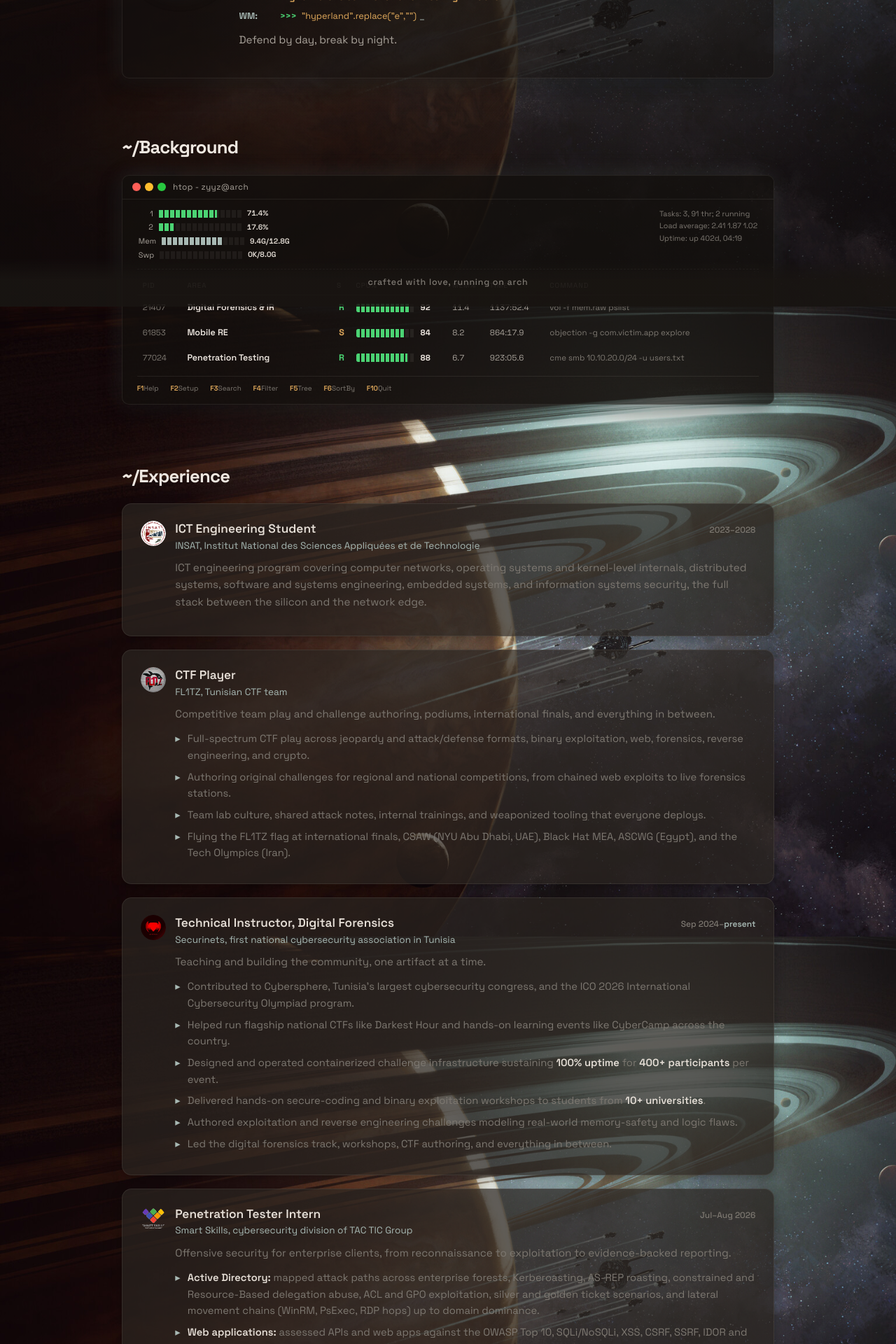
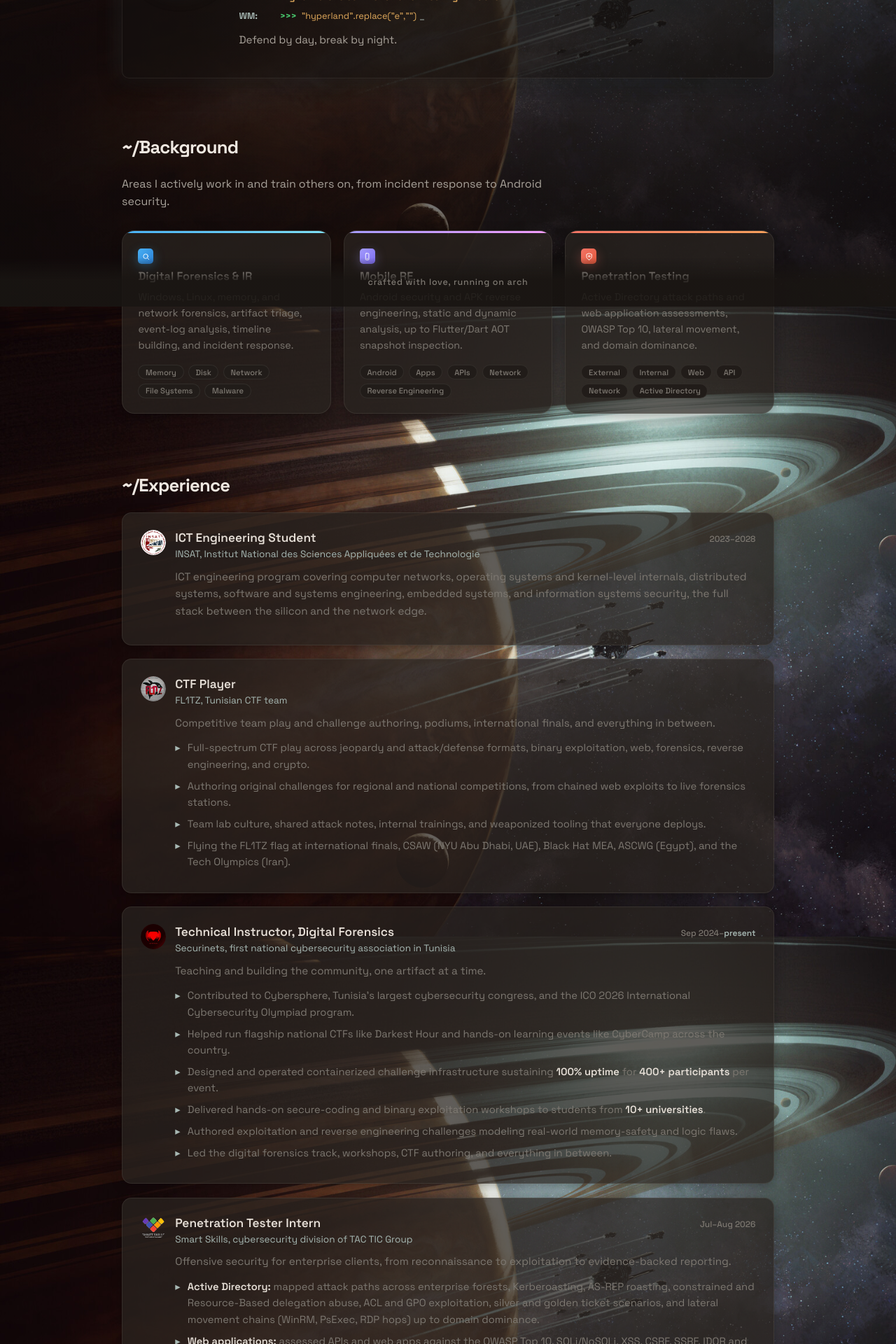
Before and after one commit to 0xZyyz/0xZyyz.github.io, a Jekyll site: the page built from index.html, in a window 1280 px wide. Shown: the part 462-2382 px from the top of the page at 70% size. Built offline with Jekyll 4.4.1, drawn with Linux system fonts in a browser that asks for light colours.

Commit message:
Replace htop dashboard with simple card layout

```diff
--- a/index.html
+++ b/index.html
@@ -40,66 +40,44 @@
 
   <section id="arsenal" class="section">
     <h2 class="section__title">~/Background</h2>
-
-    <div class="htop" aria-label="Focus areas, presented as an htop process table">
-      <div class="htop-titlebar" aria-hidden="true">
-        <span class="nf-dots"><i class="nf-dot nf-dot--close"></i><i class="nf-dot nf-dot--minimize"></i><i class="nf-dot nf-dot--maximize"></i></span>
-        <span class="htop-title">htop - zyyz@arch</span>
-      </div>
-
-      <div class="htop-meters">
-        <div class="htop-meters__bars" aria-hidden="true">
-          <span class="htop-meter"><span class="htop-meter__key">1</span><span class="htop-bar"><span class="htop-fill htop-fill--cpu" data-live style="width:38%"></span></span><span class="htop-meter__val">38.6%</span></span>
-          <span class="htop-meter"><span class="htop-meter__key">2</span><span class="htop-bar"><span class="htop-fill htop-fill--cpu" data-live style="width:31%"></span></span><span class="htop-meter__val">31.2%</span></span>
-          <span class="htop-meter"><span class="htop-meter__key">Mem</span><span class="htop-bar"><span class="htop-fill htop-fill--mem" style="width:73%"></span></span><span class="htop-meter__val">9.4G/12.8G</span></span>
-          <span class="htop-meter"><span class="htop-meter__key">Swp</span><span class="htop-bar"></span><span class="htop-meter__val">0K/8.0G</span></span>
-        </div>
-        <div class="htop-meters__stats" aria-hidden="true">
-          <span>Tasks: 3, 91 thr; 2 running</span>
-          <span>Load average: 2.41 1.87 1.02</span>
-          <span>Uptime: up 402d, 04:19</span>
-        </div>
-      </div>
-
-      <div class="htop-table">
-        <div class="htop-row htop-row--head" aria-hidden="true">
-          <span>PID</span><span>AREA</span><span>S</span><span>CPU%</span><span>MEM%</span><span>TIME+</span><span>COMMAND</span>
-        </div>
-
-        <div class="htop-row">
-          <span class="htop-pid">21407</span>
-          <span class="htop-name">Digital Forensics &amp; IR</span>
-          <span class="htop-state htop-state--r" title="running">R</span>
-          <span class="htop-cpu"><span class="htop-cpu__track"><span class="htop-fill htop-fill--cpu" data-fill="92" style="width:92%"></span></span><b class="htop-cpu__val"><span data-count="92">92</span></b></span>
-          <span class="htop-mem">11.4</span>
-          <span class="htop-time">1137:52.4</span>
-          <span class="htop-cmd">vol -f mem.raw pslist</span>
-        </div>
-
-        <div class="htop-row">
-          <span class="htop-pid">61853</span>
-          <span class="htop-name">Mobile RE</span>
-          <span class="htop-state htop-state--s" title="sleeping">S</span>
-          <span class="htop-cpu"><span class="htop-cpu__track"><span class="htop-fill htop-fill--cpu" data-fill="84" style="width:84%"></span></span><b class="htop-cpu__val"><span data-count="84">84</span></b></span>
-          <span class="htop-mem">8.2</span>
-          <span class="htop-time">864:17.9</span>
-          <span class="htop-cmd">objection -g com.victim.app explore</span>
-        </div>
-
-        <div class="htop-row">
-          <span class="htop-pid">77024</span>
-          <span class="htop-name">Penetration Testing</span>
-          <span class="htop-state htop-state--r" title="running">R</span>
-          <span class="htop-cpu"><span class="htop-cpu__track"><span class="htop-fill htop-fill--cpu" data-fill="88" style="width:88%"></span></span><b class="htop-cpu__val"><span data-count="88">88</span></b></span>
-          <span class="htop-mem">6.7</span>
-          <span class="htop-time">923:05.6</span>
-          <span class="htop-cmd">cme smb 10.10.20.0/24 -u users.txt</span>
-        </div>
-      </div>
-
-      <div class="htop-footer" aria-hidden="true">
-        <span><b>F1</b>Help</span><span><b>F2</b>Setup</span><span><b>F3</b>Search</span><span><b>F4</b>Filter</span><span><b>F5</b>Tree</span><span><b>F6</b>SortBy</span><span><b>F10</b>Quit</span>
-      </div>
+    <p class="section__lede">Areas I actively work in and train others on, from incident response to Android security.</p>
+    <div class="arsenal">
+      <article class="arsenal-card arsenal-card--blue">
+        <span class="arsenal-card__icon" aria-hidden="true">
+          <svg viewBox="0 0 24 24" fill="none" stroke="currentColor" stroke-width="2" stroke-linecap="round" stroke-linejoin="round">
+            <circle cx="11" cy="11" r="7"></circle><line x1="21" y1="21" x2="16.65" y2="16.65"></line>
+          </svg>
+        </span>
+        <h3>Digital Forensics &amp; IR</h3>
+        <p>Windows, Linux, memory, and network forensics, artifact triage, event-log analysis, timeline building, and incident response.</p>
+        <ul class="arsenal-card__tags">
+          <li>Memory</li><li>Disk</li><li>Network</li><li>File Systems</li><li>Malware</li>
+        </ul>
+      </article>
+      <article class="arsenal-card arsenal-card--violet">
+        <span class="arsenal-card__icon" aria-hidden="true">
+          <svg viewBox="0 0 24 24" fill="none" stroke="currentColor" stroke-width="2" stroke-linecap="round" stroke-linejoin="round">
+            <rect x="7" y="2" width="10" height="20" rx="2"></rect><line x1="11" y1="18" x2="13" y2="18"></line>
+          </svg>
+        </span>
+        <h3>Mobile RE</h3>
+        <p>Android security and APK reverse engineering, static and dynamic analysis, up to Flutter/Dart AOT snapshot inspection.</p>
+        <ul class="arsenal-card__tags">
+          <li>Android</li><li>Apps</li><li>APIs</li><li>Network</li><li>Reverse Engineering</li>
+        </ul>
+      </article>
+      <article class="arsenal-card arsenal-card--coral">
+        <span class="arsenal-card__icon" aria-hidden="true">
+          <svg viewBox="0 0 24 24" fill="none" stroke="currentColor" stroke-width="2" stroke-linecap="round" stroke-linejoin="round">
+            <path d="M12 22s8-3.5 8-10V5l-8-3-8 3v7c0 6.5 8 10 8 10z"></path><circle cx="12" cy="11" r="2.5"></circle>
+          </svg>
+        </span>
+        <h3>Penetration Testing</h3>
+        <p>Active Directory attack paths and web application assessments, OWASP Top 10, lateral movement, and domain dominance.</p>
+        <ul class="arsenal-card__tags">
+          <li>External</li><li>Internal</li><li>Web</li><li>API</li><li>Network</li><li>Active Directory</li>
+        </ul>
+      </article>
     </div>
   </section>
 
@@ -253,44 +231,6 @@
     document.querySelectorAll('.marquee__group a').forEach(function (a) {
       a.setAttribute('tabindex', '-1');
     });
-
-    var htop = document.querySelector('.htop');
-    if (!htop) return;
-    var reduce = window.matchMedia && window.matchMedia('(prefers-reduced-motion: reduce)').matches;
-    var fills = Array.prototype.slice.call(htop.querySelectorAll('[data-fill]'));
-    var counts = Array.prototype.slice.call(htop.querySelectorAll('[data-count]'));
-    var live = Array.prototype.slice.call(htop.querySelectorAll('[data-live]'));
-
-    if (!reduce) {
-      fills.forEach(function (f) { f.style.width = '0%'; });
-
-      var io = new IntersectionObserver(function (entries) {
-        entries.forEach(function (entry) {
-          if (!entry.isIntersecting) return;
-          io.disconnect();
-          requestAnimationFrame(function () {
-            fills.forEach(function (f) { f.style.width = f.getAttribute('data-fill') + '%'; });
-          });
-          var t0 = performance.now();
-          var targets = counts.map(function (c) { return parseInt(c.getAttribute('data-count'), 10); });
-          (function step(now) {
-            var p = Math.min(1, (now - t0) / 950);
-            counts.forEach(function (c, i) { c.textContent = Math.round(targets[i] * p); });
-            if (p < 1) requestAnimationFrame(step);
-          })(t0);
-        });
-      }, { threshold: 0.35 });
-      io.observe(htop);
-
-      setInterval(function () {
-        live.forEach(function (bar) {
-          var v = 14 + Math.random() * 62;
-          bar.style.width = v.toFixed(0) + '%';
-          var val = bar.closest('.htop-meter').querySelector('.htop-meter__val');
-          if (val) val.textContent = v.toFixed(1) + '%';
-        });
-      }, 1300);
-    }
   })();
 </script>
 
--- a/style.css
+++ b/style.css
@@ -670,201 +670,88 @@
 
 .section__lede { margin: 0 0 1.75rem; color: var(--text-secondary); max-width: 60ch; }
 
-/* ---- background (htop dashboard) ---- */
-.htop {
-  background: rgba(20, 17, 15, 0.72);
-  border: 1px solid var(--line);
-  border-radius: var(--window-radius);
-  backdrop-filter: blur(24px) saturate(160%);
-  -webkit-backdrop-filter: blur(24px) saturate(160%);
-  box-shadow: var(--shadow-lg), 0 0 32px var(--accent-dim);
-  padding: 0 1.3rem 0.85rem;
-  font-family: var(--mono);
+/* ---- arsenal ---- */
+.arsenal {
+  display: grid;
+  grid-template-columns: repeat(auto-fit, minmax(250px, 1fr));
+  gap: 1.1rem;
 }
 
-.htop-titlebar {
-  display: flex;
-  align-items: center;
-  gap: 10px;
-  height: 34px;
-  margin: 0 -1.3rem;
-  padding: 0 14px;
-  border-bottom: 1px solid var(--line);
+.arsenal-card {
+  position: relative;
+  overflow: hidden;
+  background: var(--panel);
+  border: 1px solid var(--line);
+  border-radius: 18px;
+  padding: 1.5rem 1.4rem 1.3rem;
+  box-shadow: var(--shadow);
+  backdrop-filter: blur(8px);
+  -webkit-backdrop-filter: blur(8px);
+  transition: transform 0.2s ease, box-shadow 0.2s ease, border-color 0.2s ease;
 }
 
-.htop-title {
-  font-size: 0.74rem;
-  color: var(--text-secondary);
-  letter-spacing: 0.03em;
+.arsenal-card::before {
+  content: '';
+  position: absolute;
+  inset: 0 0 auto 0;
+  height: 3px;
+  border-radius: 18px 18px 0 0;
 }
 
-.htop-uptime { margin-left: auto; font-size: 0.66rem; color: var(--muted); }
+.arsenal-card--blue::before { background: linear-gradient(90deg, #49b1f5, #7ee0f5); }
+.arsenal-card--violet::before { background: linear-gradient(90deg, #a49cfd, #f49cfd); }
+.arsenal-card--coral::before { background: linear-gradient(90deg, #f47466, #f6a15c); }
 
-.htop-meters {
+.arsenal-card:hover {
+  transform: translateY(-4px);
+  box-shadow: var(--shadow-lg);
+  border-color: transparent;
+  box-shadow: 0 8px 32px rgba(0, 0, 0, 0.4), 0 0 24px var(--card-glow, rgba(137, 180, 250, 0.18));
+}
+
+.arsenal-card--blue   { --card-glow: rgba(73, 177, 245, 0.28); }
+.arsenal-card--violet { --card-glow: rgba(164, 156, 253, 0.28); }
+.arsenal-card--coral  { --card-glow: rgba(244, 116, 102, 0.28); }
+
+.arsenal-card__icon {
+  display: inline-flex;
+  width: 1.35rem;
+  height: 1.35rem;
+  align-items: center;
+  justify-content: center;
+  border-radius: 5px;
+  color: #fff;
+  margin-bottom: 0.45rem;
+}
+
+.arsenal-card__icon svg { width: 0.7rem; height: 0.7rem; }
+
+.arsenal-card--blue .arsenal-card__icon { background: linear-gradient(135deg, #49b1f5, #2a7fd4); box-shadow: 0 6px 16px rgba(73, 177, 245, 0.35); }
+.arsenal-card--violet .arsenal-card__icon { background: linear-gradient(135deg, #a49cfd, #7c6cf0); box-shadow: 0 6px 16px rgba(164, 156, 253, 0.35); }
+.arsenal-card--coral .arsenal-card__icon { background: linear-gradient(135deg, #f47466, #e2583b); box-shadow: 0 6px 16px rgba(244, 116, 102, 0.35); }
+
+.arsenal-card h3 { margin: 0 0 0.5rem; font: 600 1.02rem var(--mono); }
+.arsenal-card > p { margin: 0 0 1rem; color: var(--muted); font-size: 0.9rem; }
+
+.arsenal-card__tags {
+  list-style: none;
+  margin: 0;
+  padding: 0;
   display: flex;
   flex-wrap: wrap;
-  align-items: flex-start;
-  gap: 0.7rem 2.2rem;
-  padding: 0.75rem 2px 0.7rem;
+  gap: 0.4rem;
 }
 
-.htop-meters__bars {
-  display: flex;
-  flex-direction: column;
-  gap: 3px;
+.arsenal-card__tags li {
+  padding: 0.14rem 0.6rem;
+  border-radius: 999px;
+  font: 500 0.7rem var(--mono);
+  color: var(--muted);
+  border: 1px solid var(--line);
+  background: var(--panel-solid);
 }
 
-.htop-meter {
-  display: inline-flex;
-  align-items: center;
-  gap: 8px;
-  font-size: 0.68rem;
-  line-height: 1.55;
-  color: var(--text-secondary);
-}
-
-.htop-meter__key { min-width: 3ch; text-align: right; }
-
-.htop-bar {
-  position: relative;
-  display: inline-block;
-  width: 118px;
-  height: 11px;
-  background: rgba(239, 232, 225, 0.06);
-  overflow: hidden;
-  -webkit-mask-image: repeating-linear-gradient(90deg, #000 0 6px, transparent 6px 8px);
-  mask-image: repeating-linear-gradient(90deg, #000 0 6px, transparent 6px 8px);
-}
-
-.htop-fill {
-  position: absolute;
-  inset: 0 auto 0 0;
-  display: block;
-  transition: width 0.9s cubic-bezier(0.22, 1, 0.36, 1);
-}
-
-.htop-fill--cpu { background: var(--terminal-green); }
-.htop-fill--mem { background: var(--accent); }
-
-.htop-meter__val {
-  min-width: 6ch;
-  font-size: 0.66rem;
-  font-weight: 600;
-  color: var(--text);
-  font-variant-numeric: tabular-nums;
-}
-
-.htop-meters__stats {
-  display: flex;
-  flex-direction: column;
-  gap: 1px;
-  margin-left: auto;
-  font-size: 0.67rem;
-  line-height: 1.55;
-  color: var(--muted);
-}
-
-.htop-table { border-top: 1px dashed var(--line); padding-top: 0.4rem; }
-
-.htop-row {
-  display: grid;
-  grid-template-columns: 50px minmax(130px, 200px) 14px 124px 40px 72px 1fr;
-  gap: 0.85rem;
-  align-items: center;
-  padding: 0.5rem 8px;
-  border-radius: 6px;
-  font-size: 0.78rem;
-  transition: background 0.15s ease;
-}
-
-.htop-row:hover { background: rgba(167, 184, 179, 0.055); }
-
-.htop-row--head {
-  color: var(--muted);
-  font-size: 0.62rem;
-  letter-spacing: 0.09em;
-  border-bottom: 1px solid var(--line);
-  border-radius: 0;
-  padding-bottom: 0.32rem;
-  user-select: none;
-}
-
-.htop-pid { color: var(--muted); font-size: 0.72rem; }
-
-.htop-name {
-  color: var(--text-heading);
-  font-weight: 600;
-  white-space: nowrap;
-  overflow: hidden;
-  text-overflow: ellipsis;
-}
-
-.htop-state { font-weight: 700; text-align: center; }
-.htop-state--r { color: var(--terminal-green); }
-.htop-state--s { color: var(--gold); }
-
-.htop-cpu {
-  display: flex;
-  align-items: center;
-  gap: 8px;
-  font-variant-numeric: tabular-nums;
-}
-
-.htop-cpu__track {
-  position: relative;
-  display: block;
-  width: 84px;
-  height: 12px;
-  background: rgba(239, 232, 225, 0.07);
-  border-radius: 2px;
-  overflow: hidden;
-  -webkit-mask-image: repeating-linear-gradient(90deg, #000 0 5px, transparent 5px 7px);
-  mask-image: repeating-linear-gradient(90deg, #000 0 5px, transparent 5px 7px);
-}
-
-.htop-cpu__val { font-size: 0.72rem; font-weight: 700; color: var(--text-heading); }
-
-.htop-mem,
-.htop-time {
-  font-size: 0.72rem;
-  color: var(--text-secondary);
-  font-variant-numeric: tabular-nums;
-  white-space: nowrap;
-}
-
-.htop-cmd {
-  font-size: 0.72rem;
-  color: var(--muted);
-  white-space: nowrap;
-  overflow: hidden;
-  text-overflow: ellipsis;
-}
-
-.htop-cmd em { font-style: normal; color: var(--gold); }
-.htop-cmd i { font-style: normal; color: var(--terminal-green); opacity: 0.85; }
-
-.htop-footer {
-  display: flex;
-  flex-wrap: wrap;
-  gap: 0.35rem 1.05rem;
-  margin-top: 0.45rem;
-  padding-top: 0.6rem;
-  border-top: 1px solid var(--line);
-  font-size: 0.62rem;
-  color: var(--muted);
-  user-select: none;
-}
-
-.htop-footer b {
-  color: var(--gold);
-  font-weight: 600;
-}
-
-@media (max-width: 900px) {
-  .htop-row { grid-template-columns: 46px minmax(110px, 160px) 14px 116px 1fr; }
-  .htop-mem, .htop-time { display: none; }
-}
-
+/* ---- experience ---- */
 /* ---- experience ---- */
 .exp-list { display: grid; gap: 1.2rem; }
 
@@ -1437,24 +1324,6 @@
   .note { padding: 1.75rem 1.25rem; margin: 2rem 0 1.5rem; }
   .footer { flex-direction: column; }
 
-  .htop { padding: 0 0.9rem 0.75rem; }
-  .htop-titlebar { margin: 0 -0.9rem; }
-  .htop-meters__stats { margin-left: 0; }
-  .htop-row {
-    grid-template-columns: 1fr auto;
-    grid-template-areas:
-      "name state"
-      "cpu cpu"
-      "cmd cmd";
-    row-gap: 0.3rem;
-  }
-  .htop-pid, .htop-row--head, .htop-mem, .htop-time { display: none; }
-  .htop-name { grid-area: name; }
-  .htop-state { grid-area: state; }
-  .htop-cpu { grid-area: cpu; }
-  .htop-cpu__track { flex: 1; width: auto; }
-  .htop-cmd { grid-area: cmd; white-space: normal; }
-
   .blog-row { grid-template-columns: 1fr; gap: 0.35rem; padding: 1.15rem 1.2rem; }
   .blog-row__date { padding-top: 0; order: -1; }
   .blog-row__arrow { display: none; }
@@ -1490,5 +1359,4 @@
   .marquee { overflow-x: auto; padding-bottom: 0.5rem; }
   .marquee__track { animation: none; }
   .marquee__group { display: none; }
-  .htop-fill { transition: none; }
 }
```
